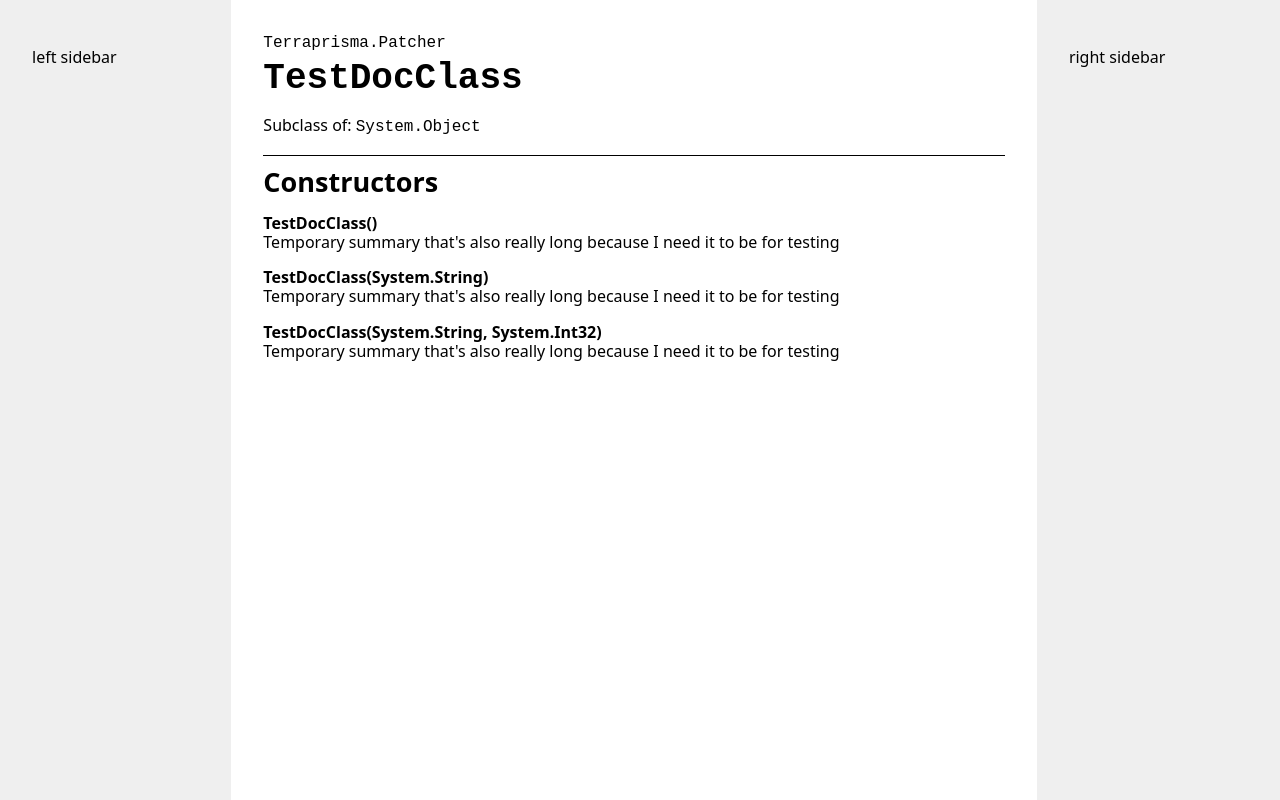
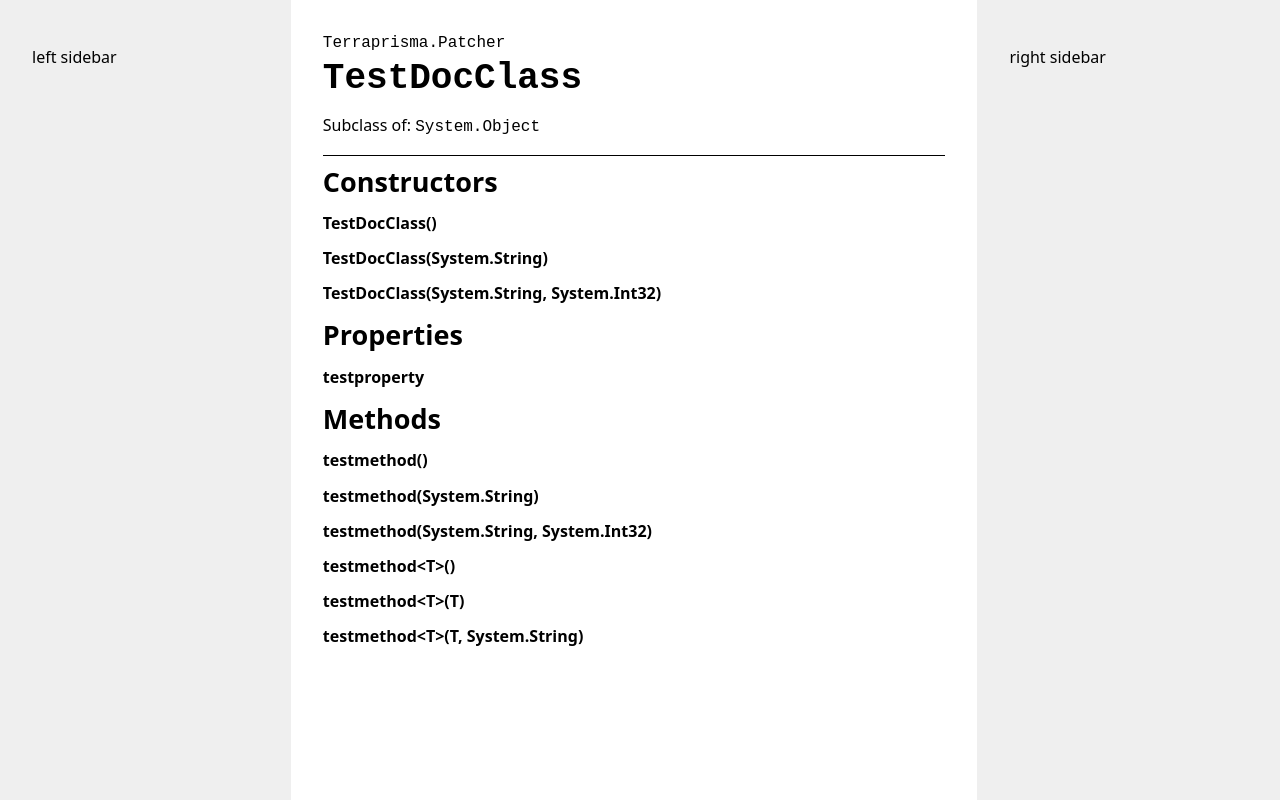
Before and after one commit to terraprisma/terraprisma, a plain HTML site: page docs/content/docs/terraprisma.patcher/terraprisma-patcher-testdocclass.html in a window 1280 px wide. Drawn offline with Linux system fonts and the light colour scheme.

Commit message:
Property and method tables on class pages

```diff
--- a/docs/content/docs/terraprisma.patcher/terraprisma-patcher-testdocclass.html
+++ b/docs/content/docs/terraprisma.patcher/terraprisma-patcher-testdocclass.html
@@ -1,13 +1,7 @@
 <!DOCTYPE html><html><head><link rel="stylesheet" href="/styles-docs.css"><meta name="viewport" content="width=device-width, initial-scale=1"><title>TestDocClass</title></head><body><div class="main-view"><div class="left-sidebar"><p>left sidebar</p></div><main><div class="class-header"><code class="class-header-namespace">Terraprisma.Patcher</code><div class="class-header-classdef"><code>TestDocClass</code></div><p>Subclass of: <code>System.Object</code></p></div><div class="class-constructors"><table><tr><p>
     <b>TestDocClass()</b>
-    <br>
-    Temporary summary that's also really long because I need it to be for testing
 </p></tr><tr><p>
     <b>TestDocClass(System.String)</b>
-    <br>
-    Temporary summary that's also really long because I need it to be for testing
 </p></tr><tr><p>
     <b>TestDocClass(System.String, System.Int32)</b>
-    <br>
-    Temporary summary that's also really long because I need it to be for testing
-</p></tr></table></div></main><div class="right-sidebar"><p>right sidebar</p></div></div></body></html>
+</p></tr></table></div><div class="class-properties"><table><tr><p><b>testproperty</b></p></tr></table></div><div class="class-methods"><table><tr><p><b>testmethod()</b></p></tr><tr><p><b>testmethod(System.String)</b></p></tr><tr><p><b>testmethod(System.String, System.Int32)</b></p></tr><tr><p><b>testmethod&lt;T&gt;()</b></p></tr><tr><p><b>testmethod&lt;T&gt;(T)</b></p></tr><tr><p><b>testmethod&lt;T&gt;(T, System.String)</b></p></tr></table></div></main><div class="right-sidebar"><p>right sidebar</p></div></div></body></html>
--- a/docs/content/styles-docs.css
+++ b/docs/content/styles-docs.css
@@ -92,3 +92,19 @@ main {
   font-size: 27px;
   content: "Constructors";
 }
+
+.class-properties::before {
+  display: block;
+  margin-bottom: 1ch;
+  font-weight: bold;
+  font-size: 27px;
+  content: "Properties";
+}
+
+.class-methods::before {
+  display: block;
+  margin-bottom: 1ch;
+  font-weight: bold;
+  font-size: 27px;
+  content: "Methods";
+}
--- a/docs/src/styles.css
+++ b/docs/src/styles.css
@@ -92,3 +92,19 @@ main {
   font-size: 27px;
   content: "Constructors";
 }
+
+.class-properties::before {
+  display: block;
+  margin-bottom: 1ch;
+  font-weight: bold;
+  font-size: 27px;
+  content: "Properties";
+}
+
+.class-methods::before {
+  display: block;
+  margin-bottom: 1ch;
+  font-weight: bold;
+  font-size: 27px;
+  content: "Methods";
+}
```
Also changed, not shown: docs/content/docs/terraprisma.launcher/microsoft-codeanalysis-embeddedattribute.html (+1 -3 lines), docs/content/docs/terraprisma.launcher/system-runtime-compilerservices-nullableattribute.html (+1 -5 lines), docs/content/docs/terraprisma.launcher/system-runtime-compilerservices-nullablecontextattribute.html (+1 -3 lines), docs/content/docs/terraprisma.launcher/system-runtime-compilerservices-refsafetyrulesattribute.html (+1 -3 lines), docs/content/docs/terraprisma.launcher/terraprisma-launcher-program.html (+1 -1 lines), docs/content/docs/terraprisma.patcher/microsoft-codeanalysis-embeddedattribute.html (+1 -3 lines), docs/content/docs/terraprisma.patcher/system-runtime-compilerservices-nullableattribute.html (+1 -5 lines), docs/content/docs/terraprisma.patcher/system-runtime-compilerservices-nullablecontextattribute.html (+1 -3 lines), docs/content/docs/terraprisma.patcher/system-runtime-compilerservices-refsafetyrulesattribute.html (+1 -3 lines), docs/content/docs/terraprisma.patcher/terraprisma-patcher-thisclasshasgenerics-1.html (+1 -3 lines), 1 other file.
